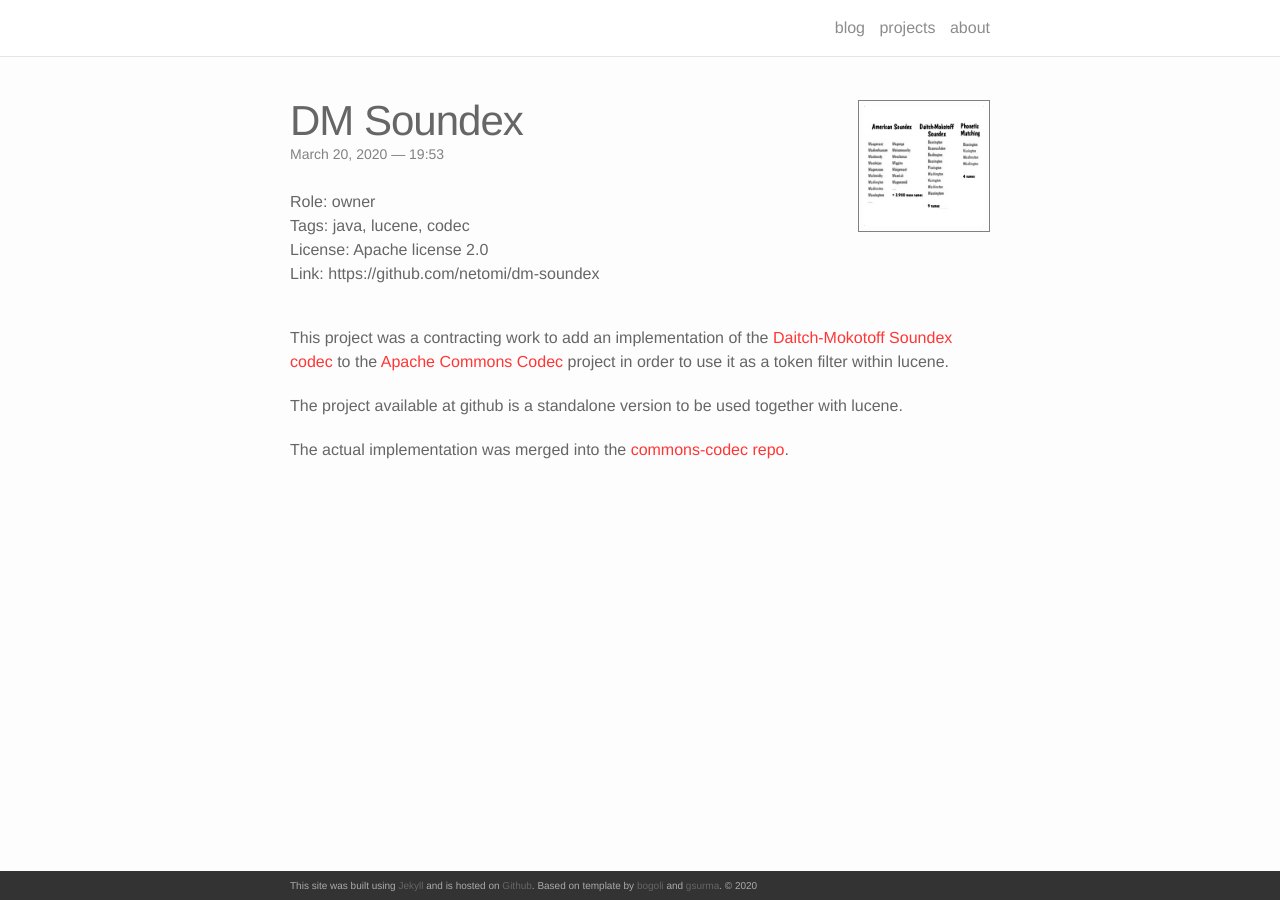
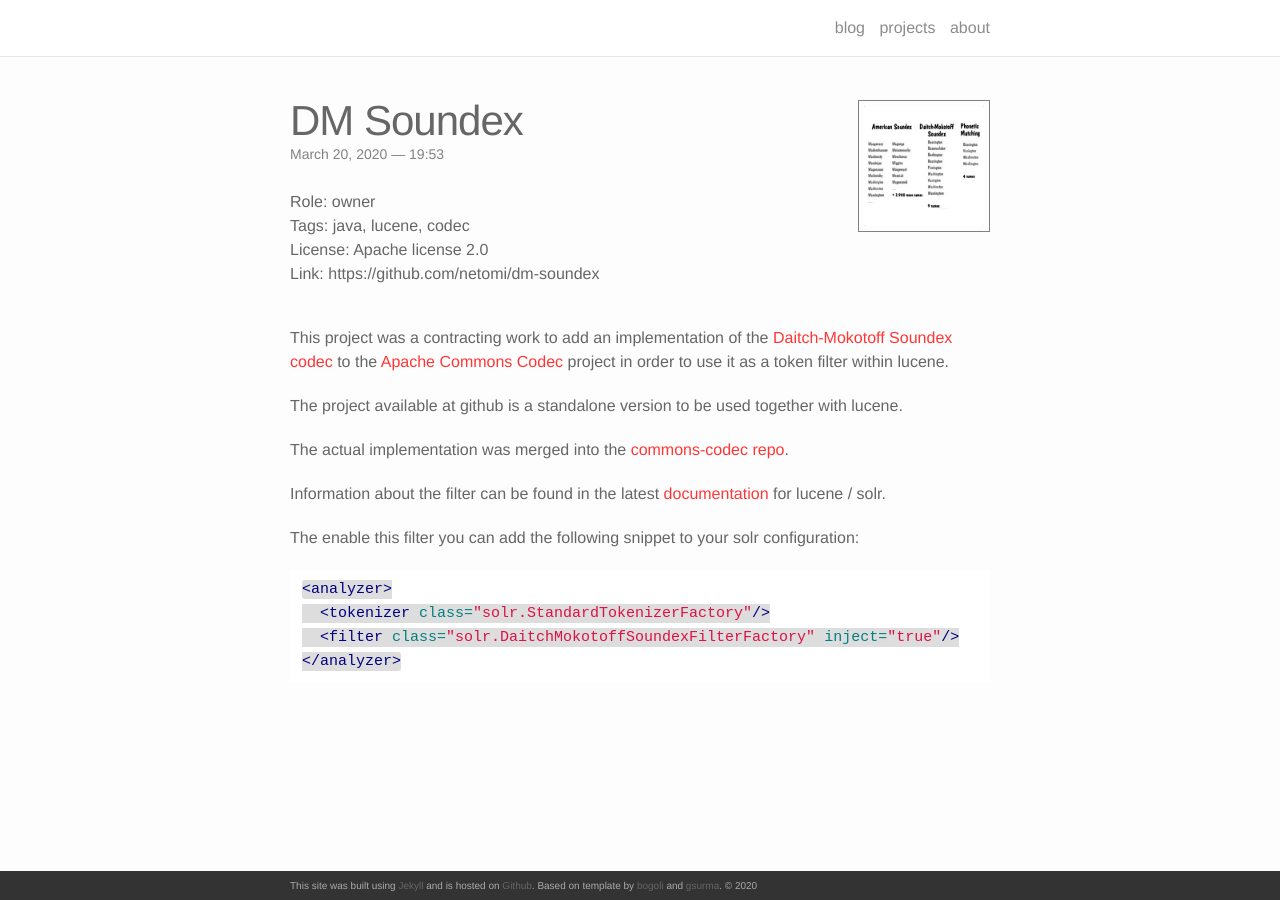
Before and after one commit to netomi/netomi.github.com, a Jekyll site: the page built from _projects/dmsoundex.markdown, in a window 1280 px wide. Built offline with Jekyll 4.4.1, drawn with Linux system fonts in a browser that asks for light colours; nearby versions of some CDN libraries.

Commit message:
Add link to lucene documentation.

````diff
--- a/_projects/dmsoundex.markdown
+++ b/_projects/dmsoundex.markdown
@@ -16,3 +16,14 @@ to the <a href="https://commons.apache.org/proper/commons-codec">Apache Commons
 The project available at github is a standalone version to be used together with lucene.
 
 The actual implementation was merged into the <a href="https://github.com/apache/commons-codec/blob/master/src/main/java/org/apache/commons/codec/language/DaitchMokotoffSoundex.java">commons-codec repo</a>.
+
+Information about the filter can be found in the latest [documentation](https://lucene.apache.org/solr/guide/8_4/filter-descriptions.html#daitch-mokotoff-soundex-filter) for lucene / solr.
+
+The enable this filter you can add the following snippet to your solr configuration:
+
+```xml
+<analyzer>
+  <tokenizer class="solr.StandardTokenizerFactory"/>
+  <filter class="solr.DaitchMokotoffSoundexFilterFactory" inject="true"/>
+</analyzer>
+```
````
